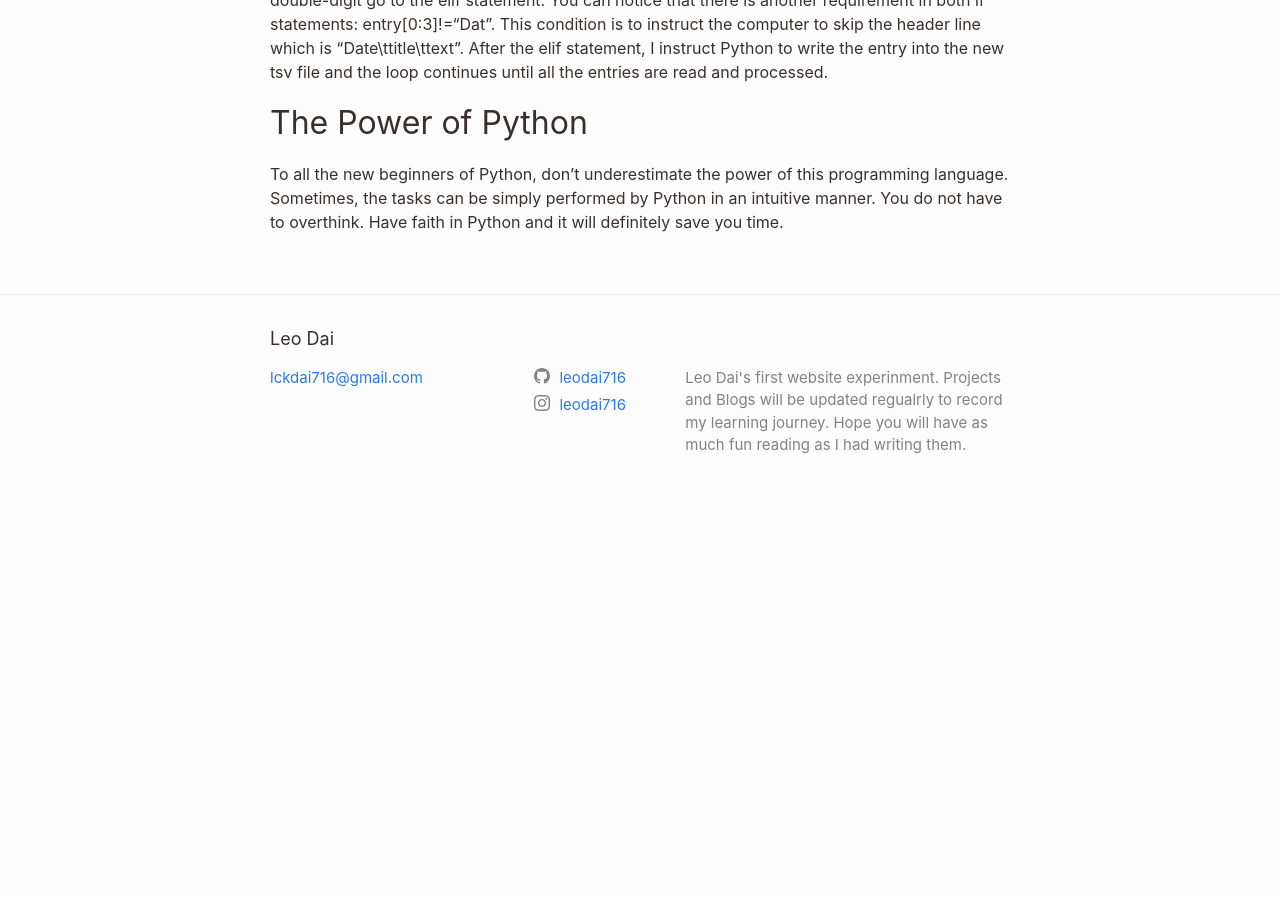
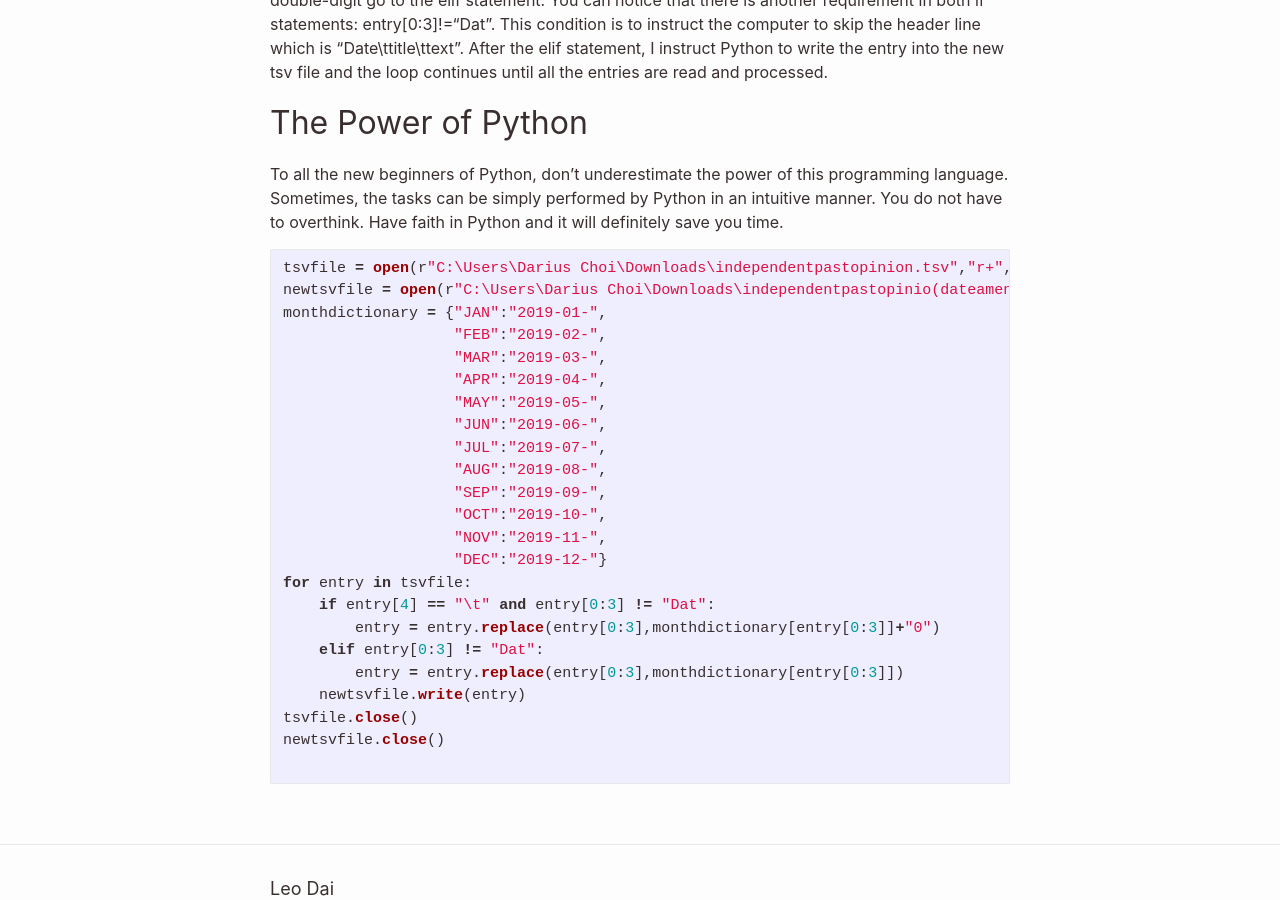
Before and after one commit to leodai716/myghpage, a Jekyll site: the page built from _posts/2019-11-21-DateFormat-blog.md, in a window 1280 px wide and 900 px high, scrolled down 1045 px. Built offline with Jekyll 4.4.1, drawn with Linux system fonts in a browser that asks for light colours; before the commit the page ends 1562 px from its top, so only the background shows below that.

Commit message:
Add source code to post

````diff
--- a/_posts/2019-11-21-DateFormat-blog.md
+++ b/_posts/2019-11-21-DateFormat-blog.md
@@ -13,3 +13,31 @@ What the code does at first is to open the existing tsv file which stores the da
 
 ## The Power of Python
 To all the new beginners of Python, don’t underestimate the power of this programming language. Sometimes, the tasks can be simply performed by Python in an intuitive manner. You do not have to overthink. Have faith in Python and it will definitely save you time.
+
+
+
+```python
+tsvfile = open(r"C:\Users\Darius Choi\Downloads\independentpastopinion.tsv","r+",encoding="UTF-8")
+newtsvfile = open(r"C:\Users\Darius Choi\Downloads\independentpastopinio(dateamended).tsv","w+",encoding="UTF-8")
+monthdictionary = {"JAN":"2019-01-",
+                   "FEB":"2019-02-",
+                   "MAR":"2019-03-",
+                   "APR":"2019-04-",
+                   "MAY":"2019-05-",
+                   "JUN":"2019-06-",
+                   "JUL":"2019-07-",
+                   "AUG":"2019-08-",
+                   "SEP":"2019-09-",
+                   "OCT":"2019-10-",
+                   "NOV":"2019-11-",
+                   "DEC":"2019-12-"}
+for entry in tsvfile:
+    if entry[4] == "\t" and entry[0:3] != "Dat":
+        entry = entry.replace(entry[0:3],monthdictionary[entry[0:3]]+"0")
+    elif entry[0:3] != "Dat":
+        entry = entry.replace(entry[0:3],monthdictionary[entry[0:3]])
+    newtsvfile.write(entry)
+tsvfile.close()
+newtsvfile.close()
+
+```
````
Also changed, not shown: _posts/2019-11-21-Yfinance-blog.md (+17 -0 lines).
